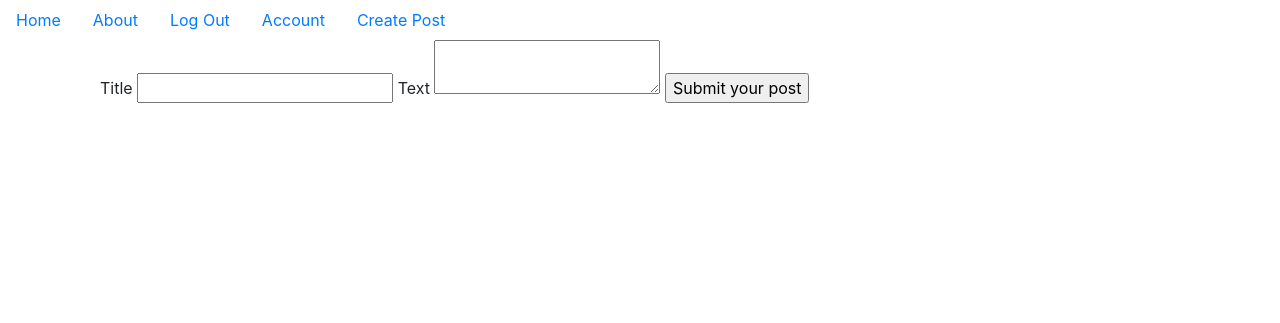
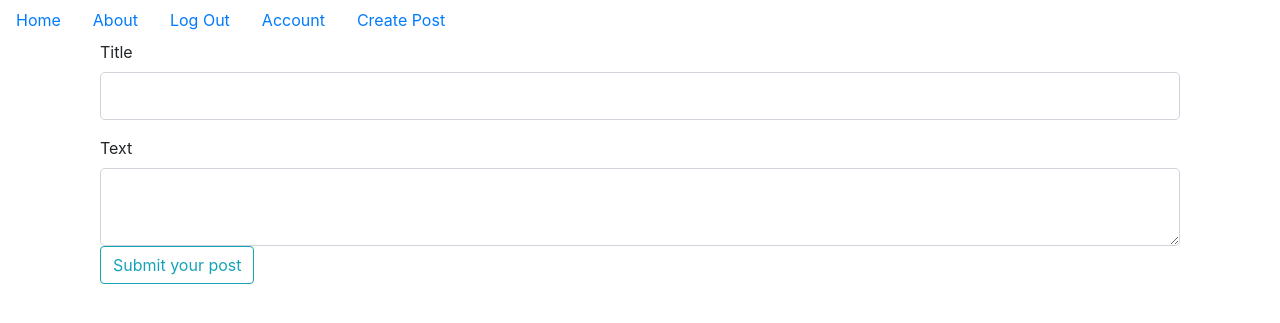
Before and after one commit to chrishaining/Flask-Social-Blog, a Flask app: page /create in a window 1280 px wide. Shown: the top 323 px of the page. Run offline with Flask 2, Linux system fonts and the light colour scheme; a user stored in the database is signed in; some libraries are stand-ins or nearby versions.

Commit message:
adds bootstrap styling to create blog form

```diff
--- a/puppycompanyblog/templates/create_post.html
+++ b/puppycompanyblog/templates/create_post.html
@@ -6,15 +6,20 @@
 
 
 
-  <form class="form-group" method="post">
+  <form class="form-group" method="POST">
 
     {{ form.hidden_tag() }}
 
-    {{ form.title.label }} {{ form.title }}
+    <div class="form-group">
 
-    {{ form.text.label }} {{ form.text }}
 
-    {{ form.submit() }}
+      {{ form.title.label(class="form-control-label") }} {{ form.title(class="form-control form-control-lg") }}
+    </div>
+    {{ form.text.label(class="form-control-label") }} {{ form.text(class="form-control form-control-lg") }}
+
+    <div class="form-group">
+      {{ form.submit(class="btn btn-outline-info") }}
+    </div>
 
   </form>
 
--- a/puppycompanyblog/templates/index.html
+++ b/puppycompanyblog/templates/index.html
@@ -9,9 +9,11 @@
   {% for post in blog_posts.items %}
 
   <div class="card">
+    <div class="card-body">
 
-    <div class="card-body">
-      <h5 class="card-title"> {{post.title}}</h5>
+      <h3> <a class="card-title" href="{{ url_for('blog_posts.blog_post', blog_post_id=post.id) }}"> {{post.title}}</a></h3>
+
+
       <p class="card-text">{{post.date.strftime('%Y-%m-%d')}}</p>
       <p class="card-text">{{post.author}}</p>
       <p class="card-text">{{post.text}}</p>
```
Also changed, not shown: puppycompanyblog/templates/blog_post.html (+4 -4 lines), puppycompanyblog/data.sqlite.
